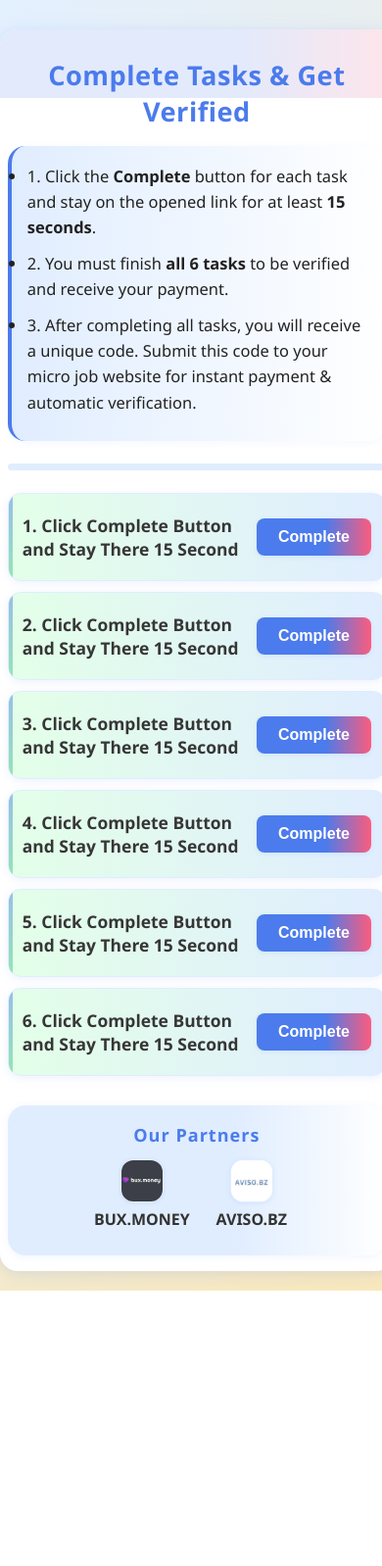
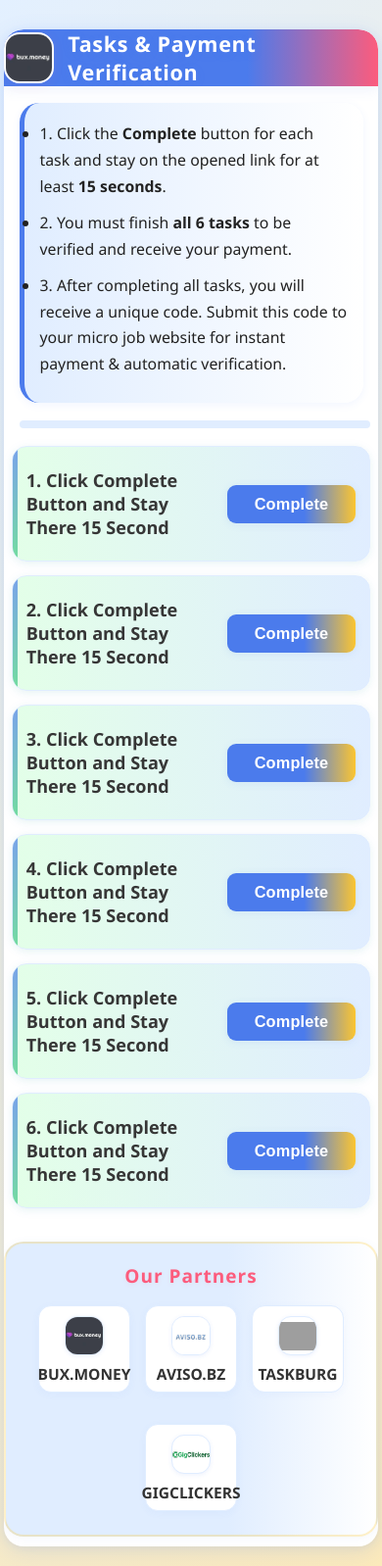
Before and after one commit to s42144/adssterra, a plain HTML site: page index.html in a window 390 px wide. Shown: the whole page at 98% size. Before the commit the page ends 1317 px from the top, so only its background shows below. Drawn offline with Linux system fonts and the light colour scheme; grey boxes are pictures that could not be loaded.

Commit message:
Update index.html

```diff
--- a/index.html
+++ b/index.html
@@ -2,7 +2,7 @@
 <html lang="en">
 <head>
   <meta charset="UTF-8">
-  <title>Complete Tasks & Get Rewarded</title>
+  <title>Tasks & Payment Verification</title>
   <meta name="viewport" content="width=device-width, initial-scale=1.0">
   <style>
     :root {
@@ -10,10 +10,11 @@
       --secondary: #fc5c7d;
       --success: #43cd80;
       --danger: #fc5c65;
+      --accent: #fbc531;
       --bg: linear-gradient(135deg, #e3f0ff 0%, #fceabb 100%);
       --card-bg: #fff;
-      --border-radius: 18px;
-      --shadow: 0 6px 24px 0 rgba(80, 130, 255, 0.12), 0 1.5px 8px 0 rgba(80, 130, 255, 0.07);
+      --border-radius: 20px;
+      --shadow: 0 6px 24px 0 rgba(80, 130, 255, 0.14), 0 1.5px 8px 0 rgba(80, 130, 255, 0.09);
       --font: 'Segoe UI', 'Roboto', Arial, sans-serif;
     }
     body {
@@ -28,121 +29,68 @@
       align-items: center;
     }
     .container {
-      max-width: 430px;
-      width: 99vw;
+      max-width: 440px;
+      width: 98vw;
       margin: 30px auto 20px auto;
       background: var(--card-bg);
       border-radius: var(--border-radius);
       box-shadow: var(--shadow);
-      padding: 28px 12px 28px 12px;
+      padding: 0 0 28px 0;
       position: relative;
       overflow: hidden;
     }
-    .header-gradient {
-      position: absolute;
-      top: 0;
-      left: 0;
+    .header-bar {
       width: 100%;
-      height: 70px;
+      min-height: 60px;
+      background: linear-gradient(90deg, #4b7bec 65%, #fc5c7d 100%);
       border-radius: var(--border-radius) var(--border-radius) 0 0;
-      background: linear-gradient(90deg, #4b7bec 60%, #fc5c7d 100%);
-      opacity: 0.16;
-      z-index: 0;
-    }
-    h1 {
-      text-align: center;
-      font-size: 1.7em;
-      color: #4b7bec;
-      margin-bottom: 10px;
-      font-weight: 800;
-      letter-spacing: 0.5px;
+      display: flex;
+      align-items: center;
+      justify-content: center;
       position: relative;
       z-index: 1;
+      box-shadow: 0 4px 14px #4b7bec17;
+    }
+    .header-bar .logo {
+      width: 48px;
+      height: 48px;
+      margin-right: 14px;
+      vertical-align: middle;
+      background: #fff;
+      border-radius: 16px;
+      box-shadow: 0 2px 12px #fc5c7d12;
+      border: 2.5px solid #fff;
+      object-fit: cover;
+    }
+    .header-bar .main-title {
+      font-size: 1.35em;
+      font-weight: 900;
+      color: #fff;
+      letter-spacing: 0.03em;
+      text-shadow: 0 2px 10px #4b7bec33;
     }
     .rules {
       background: linear-gradient(90deg, #e0edff 0%, #fff 100%);
-      border-left: 4px solid var(--primary);
+      border-left: 5px solid var(--primary);
       border-radius: var(--border-radius);
       padding: 18px 16px 16px 16px;
-      font-size: 1.03em;
-      margin-bottom: 22px;
-      box-shadow: 0 2px 8px rgba(80, 130, 255, 0.06);
+      font-size: 1.04em;
+      margin: 24px 20px 18px 20px;
+      box-shadow: 0 2px 8px rgba(80, 130, 255, 0.08);
       position: relative;
       z-index: 1;
     }
     .rules li {
       margin-bottom: 10px;
-      line-height: 1.6;
+      line-height: 1.7;
       font-weight: 500;
     }
-    .tasks {
-      margin: 0 0 22px 0;
-      position: relative;
-      z-index: 1;
-    }
-    .task {
-      display: flex;
-      align-items: center;
-      justify-content: space-between;
-      background: linear-gradient(90deg, #e3ffe8 0%, #e0edff 100%);
-      border: 1.2px solid #e0edff;
-      border-radius: 13px;
-      margin: 11px 0;
-      padding: 20px 14px;
-      box-shadow: 0 2px 8px rgba(80, 130, 255, 0.10);
-      position: relative;
-      overflow: hidden;
-    }
-    .task::before {
-      content: "";
-      position: absolute;
-      left: 0;
-      top: 0;
-      width: 4px;
-      height: 100%;
-      background: linear-gradient(180deg, #4b7bec, #43cd80);
-      border-radius: 13px 0 0 13px;
-      opacity: 0.5;
-    }
-    .task-name {
-      font-size: 1.09em;
-      font-weight: 600;
-      color: #363636;
-      flex: 1 1 auto;
-      margin-right: 16px;
-      z-index: 1;
-    }
-    .task button {
-      background: linear-gradient(90deg, var(--primary) 60%, var(--secondary) 100%);
-      color: #fff;
-      border: none;
-      border-radius: 8px;
-      padding: 10px 22px;
-      font-size: 1em;
-      font-weight: 700;
-      cursor: pointer;
-      transition: background 0.22s, box-shadow 0.22s, color 0.14s;
-      box-shadow: 0 1.5px 5px rgba(80, 130, 255, 0.11);
-      outline: none;
-      z-index: 1;
-    }
-    .task button.done {
-      background: linear-gradient(90deg, var(--success) 70%, #80e3b1 100%);
-      color: #fff;
-    }
-    .task .timer {
-      font-size: 0.95em;
-      color: var(--danger);
-      margin-left: 10px;
-      font-weight: 600;
-      z-index: 1;
-    }
     .progress-bar {
-      height: 7px;
+      height: 8px;
       background: #e0edff;
       border-radius: 4px;
-      margin: 23px 0;
-      width: 100%;
+      margin: 26px 20px 24px 20px;
+      width: calc(100% - 40px);
       overflow: hidden;
       position: relative;
       z-index: 1;
@@ -153,60 +101,128 @@
       width: 0%;
       transition: width 0.4s;
       border-radius: 4px;
+      box-shadow: 0 2px 10px #4b7bec25;
+    }
+    .tasks {
+      margin: 0 0 30px 0;
+      position: relative;
+      z-index: 1;
+      padding: 0 14px;
+    }
+    .task {
+      display: flex;
+      align-items: center;
+      justify-content: space-between;
+      background: linear-gradient(90deg, #e3ffe8 0%, #e0edff 100%);
+      border: 1.5px solid #e0edff;
+      border-radius: 15px;
+      margin: 14px 0;
+      padding: 22px 14px;
+      box-shadow: 0 2px 12px #4b7bec10, 0 2px 6px #43cd8012;
+      position: relative;
+      overflow: hidden;
+    }
+    .task::before {
+      content: "";
+      position: absolute;
+      left: 0;
+      top: 0;
+      width: 5px;
+      height: 100%;
+      background: linear-gradient(180deg, #4b7bec, #43cd80);
+      border-radius: 13px 0 0 13px;
+      opacity: 0.7;
+      z-index: 0;
+    }
+    .task-name {
+      font-size: 1.13em;
+      font-weight: 600;
+      color: #363636;
+      flex: 1 1 auto;
+      margin-right: 18px;
+      z-index: 1;
+    }
+    .task button {
+      background: linear-gradient(90deg, var(--primary) 60%, var(--accent) 100%);
+      color: #fff;
+      border: none;
+      border-radius: 9px;
+      padding: 10px 28px;
+      font-size: 1.02em;
+      font-weight: 700;
+      cursor: pointer;
+      transition: background 0.22s, box-shadow 0.22s, color 0.14s;
+      box-shadow: 0 1.5px 8px #4b7bec19;
+      outline: none;
+      z-index: 1;
+      letter-spacing: 0.01em;
+    }
+    .task button.done {
+      background: linear-gradient(90deg, var(--success) 70%, #80e3b1 100%);
+      color: #fff;
+      box-shadow: 0 2px 10px #43cd8014;
+    }
+    .task .timer {
+      font-size: 0.99em;
+      color: var(--danger);
+      margin-left: 13px;
+      font-weight: 700;
+      z-index: 1;
     }
     .congrats-section {
       display: none;
       flex-direction: column;
       align-items: center;
       justify-content: center;
-      padding: 22px 0 0 0;
+      padding: 24px 0 0 0;
       text-align: center;
       min-height: 340px;
       z-index: 2;
       position: relative;
     }
     .congrats-section img {
-      width: 120px;
-      margin-bottom: 18px;
+      width: 122px;
+      margin-bottom: 16px;
       border-radius: 22px;
       border: 3.5px solid #4b7bec11;
       box-shadow: 0 2px 16px #43cd801a;
     }
     .congrats-title {
-      font-size: 1.26em;
-      font-weight: 800;
+      font-size: 1.33em;
+      font-weight: 900;
       color: var(--success);
       margin-bottom: 7px;
       letter-spacing: 0.1em;
+      text-shadow: 0 2px 10px #43cd8055;
     }
     .code-box {
       background: linear-gradient(90deg, #e0edff 0%, #e3ffe8 100%);
-      border: 1.2px solid #e0edff;
-      border-radius: 9px;
-      padding: 14px 10px;
+      border: 1.5px solid #e0edff;
+      border-radius: 11px;
+      padding: 16px 10px;
       display: flex;
       align-items: center;
       justify-content: space-between;
-      width: 92%;
-      margin: 16px auto 12px auto;
-      font-size: 1.15em;
+      width: 94%;
+      margin: 18px auto 13px auto;
+      font-size: 1.18em;
       font-family: 'Roboto Mono', monospace, monospace;
       font-weight: 700;
       color: #222;
-      box-shadow: 0 2px 8px #4b7bec12;
+      box-shadow: 0 2px 16px #4b7bec12;
     }
     .copy-btn {
       background: linear-gradient(90deg, #4b7bec 60%, #43cd80 100%);
       color: #fff;
       border: none;
-      border-radius: 8px;
-      padding: 6px 18px;
-      font-size: 1em;
+      border-radius: 10px;
+      padding: 8px 22px;
+      font-size: 1.05em;
       font-weight: 700;
       cursor: pointer;
-      margin-left: 10px;
+      margin-left: 14px;
       transition: background 0.21s;
-      box-shadow: 0 1.5px 5px #4b7bec17;
+      box-shadow: 0 2px 10px #4b7bec17;
     }
     .copy-btn.copied {
       background: linear-gradient(90deg, #43cd80 70%, #4b7bec 100%);
@@ -215,25 +231,28 @@
     .partners-section {
       background: linear-gradient(90deg, #e0edff 60%, #fff 100%);
       border-radius: var(--border-radius);
-      box-shadow: 0 1.5px 8px #4b7bec13;
-      padding: 18px 14px;
-      margin-top: 30px;
+      box-shadow: 0 1.5px 10px #4b7bec10;
+      padding: 20px 12px 16px 12px;
+      margin-top: 34px;
       margin-bottom: 0;
       text-align: center;
       z-index: 1;
       position: relative;
+      /* fancy border */
+      border: 2.5px solid #fbc53144;
     }
     .partners-title {
-      font-size: 1.13em;
-      font-weight: 800;
-      color: #4b7bec;
-      margin-bottom: 13px;
+      font-size: 1.19em;
+      font-weight: 900;
+      color: #fc5c7d;
+      margin-bottom: 17px;
       letter-spacing: 1px;
+      text-shadow: 0 1.5px 5px #fc5c7d11;
     }
     .partners-list {
       display: flex;
       flex-wrap: wrap;
-      gap: 22px;
+      gap: 24px 15px;
       justify-content: center;
       align-items: center;
       margin-bottom: 0;
@@ -242,52 +261,85 @@
       display: flex;
       flex-direction: column;
       align-items: center;
-      font-size: 1em;
+      font-size: 1.04em;
       font-weight: 700;
       color: #333;
-      width: 110px;
+      width: 104px;
       margin-bottom: 8px;
+      background: #fff;
+      border-radius: 13px;
+      box-shadow: 0 2px 8px #4b7bec0b;
+      padding: 10px 4px 7px 4px;
+      border: 1.5px solid #e0edff;
+      transition: box-shadow 0.15s;
+    }
+    .partner-item:hover {
+      box-shadow: 0 4px 24px #fc5c7d22, 0 2px 8px #4b7bec17;
+      border-color: #fbc531aa;
     }
     .partner-img {
       width: 52px;
       height: 52px;
-      object-fit: cover;
+      object-fit: contain;
       border-radius: 13px;
-      margin-bottom: 6px;
+      margin-bottom: 8px;
       background: #fff;
       border: 1.5px solid #e0edff;
       box-shadow: 0 1px 4px #4b7bec1b;
+      transition: border-color 0.15s;
     }
+    .partner-item:hover .partner-img {
+      border-color: #fc5c7d88;
+    }
+    /* Mobile responsiveness */
     @media (max-width: 600px) {
       .container {
-        padding: 10px 2vw 16px 2vw;
+        padding: 0 0 10px 0;
+      }
+      .header-bar {
+        min-height: 44px;
+      }
+      .rules {
+        margin: 17px 4vw 15px 4vw;
+        font-size: 0.99em;
+      }
+      .progress-bar {
+        margin: 18px 4vw 18px 4vw;
+        width: 92vw;
+      }
+      .tasks {
+        padding: 0 2vw;
       }
       .congrats-section img {
-        width: 90px;
+        width: 84px;
       }
       .code-box {
         font-size: 1em;
-        padding: 10px 6px;
+        padding: 10px 4px;
       }
       .partner-img {
-        width: 42px;
-        height: 42px;
+        width: 38px;
+        height: 38px;
       }
       .partner-item {
-        width: 90px;
+        width: 84px;
+        font-size: 0.97em;
       }
     }
-    /* Add more vivid colors for mobile task hover/focus */
+    /* Button interaction */
     .task button:active,
     .task button:focus-visible {
       background: linear-gradient(90deg, #fc5c7d 60%, #4b7bec 100%);
+      color: #fff;
     }
   </style>
 </head>
 <body>
   <div class="container">
-    <div class="header-gradient"></div>
-    <h1>Complete Tasks & Get Verified</h1>
+    <div class="header-bar">
+      <img class="logo" src="https://github.com/s42144/adssterra/blob/ad57518849558fffd9db6455ed639be017fe4d62/images%20(2)%20(27).jpeg?raw=true" alt="Site Logo">
+      <span class="main-title">Tasks & Payment Verification</span>
+    </div>
     <ul class="rules">
       <li>1. Click the <b>Complete</b> button for each task and stay on the opened link for at least <b>15 seconds</b>.</li>
       <li>2. You must finish <b>all 6 tasks</b> to be verified and receive your payment.</li>
@@ -322,6 +374,14 @@
           <img class="partner-img" src="https://github.com/s42144/adssterra/blob/e2f121c96b816a1a46b51db502dfa0974c57b592/download%20(4).png?raw=true" alt="AVISO.BZ">
           AVISO.BZ
         </div>
+        <div class="partner-item">
+          <img class="partner-img" src="https://raw.githubusercontent.com/s42144/adssterra/main/files/taskburg-logo.svg" alt="TASKBURG">
+          TASKBURG
+        </div>
+        <div class="partner-item">
+          <img class="partner-img" src="https://github.com/s42144/adssterra/blob/a4f00dc714d2dd7735a0e1d54088567d2ece1cb3/1739638304-1708266691-gigclickers%20(1).webp?raw=true" alt="GIGCLICKERS">
+          GIGCLICKERS
+        </div>
       </div>
     </div>
   </div>
@@ -351,7 +411,7 @@
 
     renderTasks();
 
-    // Keep "Done" and clickable after click
+    // Keep "Done" and clickable after click, with 30s timer
     window.handleTaskClick = function(idx) {
       const btn = document.getElementById(`btn-${idx}`);
       const timer = document.getElementById(`timer-${idx}`);
@@ -363,7 +423,7 @@
       // Disable button and start 15s timer
       btn.disabled = true;
       timer.style.display = '';
-      let seconds = 15;
+      let seconds = 30;
       timer.textContent = `Wait ${seconds}s...`;
 
       let interval = setInterval(() => {
@@ -387,7 +447,7 @@
       progressBar.style.width = percent + '%';
 
       if (completed === TASK_COUNT) {
-        setTimeout(showCongrats, 500); // short delay for effect
+        setTimeout(showCongrats, 600); // short delay for effect
       }
     }
 
@@ -407,7 +467,7 @@
         setTimeout(() => {
           copyBtn.textContent = "Copy";
           copyBtn.classList.remove('copied');
-        }, 1500);
+        }, 1700);
       });
     };
 
```
